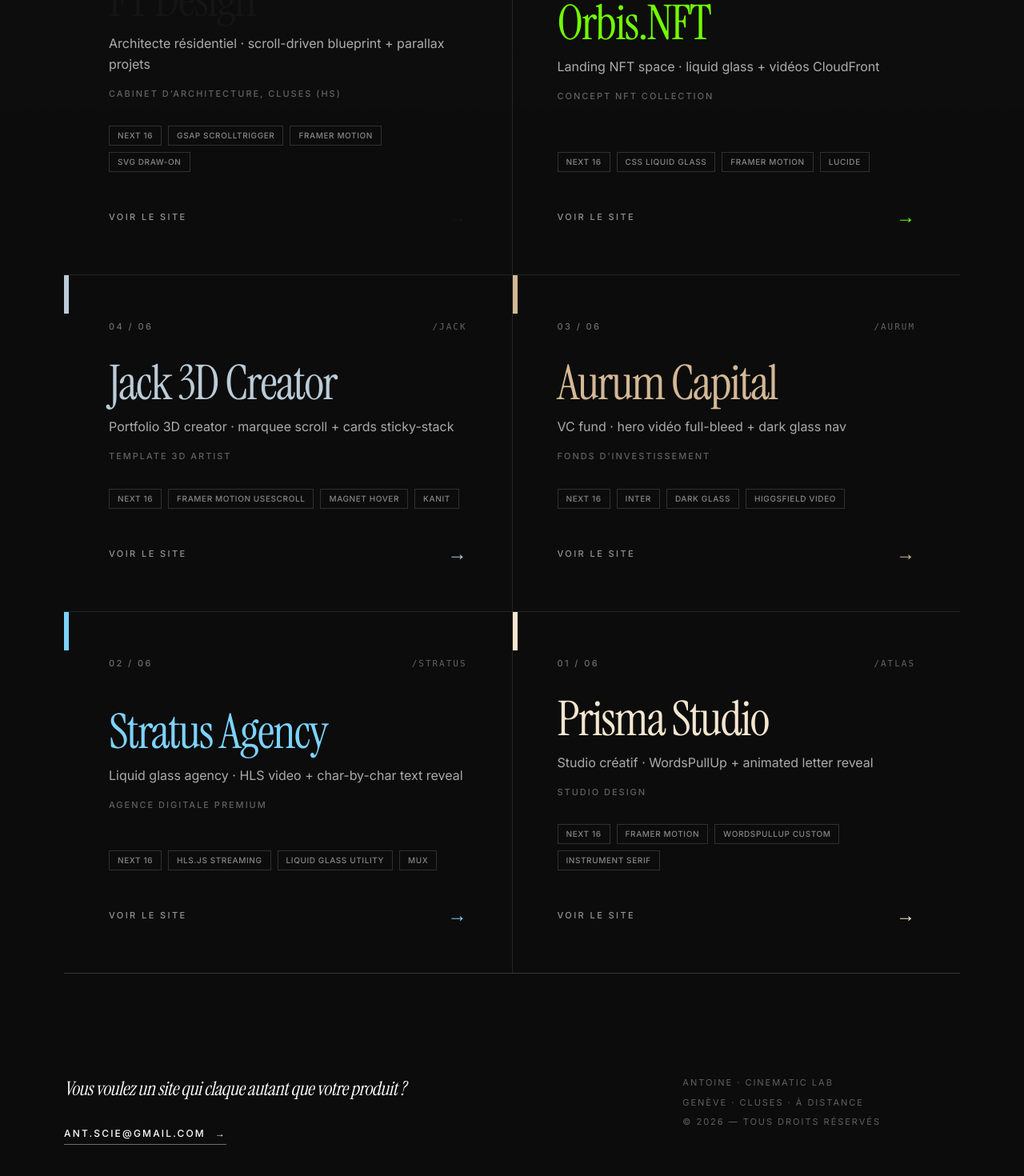
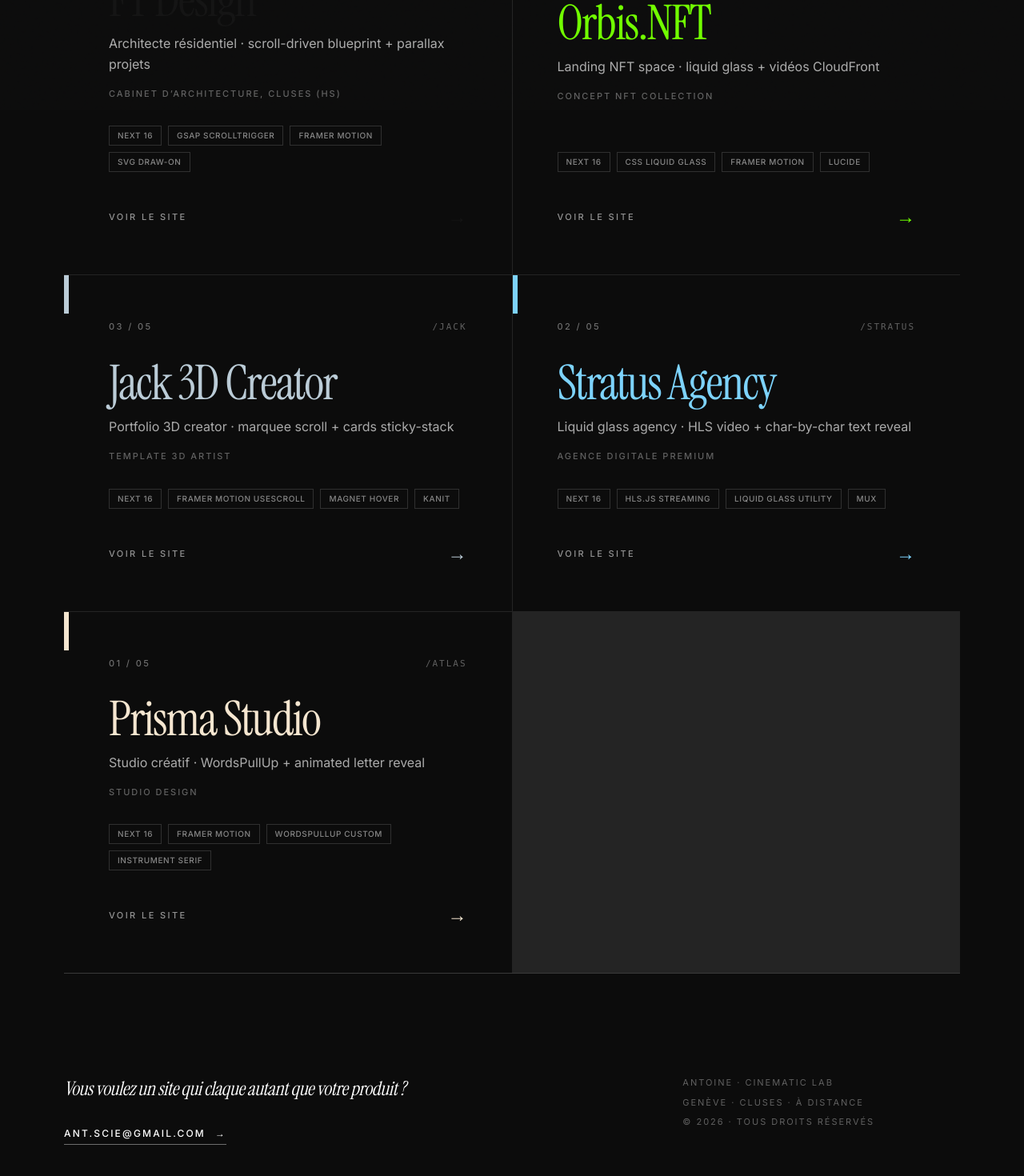
Before and after one commit to HighRix/antoine-cinematic-lab, a Next.js app: page / in a window 1280 px wide. Shown: the part 662-2132 px from the top of the page at 80% size. Built offline with nearby package versions, Linux system fonts and the light colour scheme.

Commit message:
Stratus: fix line-height + strip em dashes; remove Aurum from portfolio

```diff
--- a/app/page.tsx
+++ b/app/page.tsx
@@ -2,7 +2,7 @@
 import Link from 'next/link';
 
 export const metadata: Metadata = {
-  title: 'Antoine — Cinematic Web Design',
+  title: 'Antoine · Cinematic Web Design',
   description:
     'Sites cinematic premium animés au scroll, conçus pour founders et agences qui veulent un site qui claque autant que leur produit.',
 };
@@ -25,7 +25,7 @@
     client: 'Cabinet d’architecture, Cluses (HS)',
     stack: ['Next 16', 'GSAP ScrollTrigger', 'Framer Motion', 'SVG draw-on'],
     accent: '#141414',
-    number: '06',
+    number: '05',
   },
   {
     slug: '/orbis',
@@ -34,7 +34,7 @@
     client: 'Concept NFT collection',
     stack: ['Next 16', 'CSS liquid glass', 'Framer Motion', 'Lucide'],
     accent: '#6FFF00',
-    number: '05',
+    number: '04',
   },
   {
     slug: '/jack',
@@ -43,15 +43,6 @@
     client: 'Template 3D artist',
     stack: ['Next 16', 'Framer Motion useScroll', 'Magnet hover', 'Kanit'],
     accent: '#BBCCD7',
-    number: '04',
-  },
-  {
-    slug: '/aurum',
-    name: 'Aurum Capital',
-    tagline: 'VC fund · hero vidéo full-bleed + dark glass nav',
-    client: 'Fonds d’investissement',
-    stack: ['Next 16', 'Inter', 'Dark glass', 'Higgsfield video'],
-    accent: '#D4B896',
     number: '03',
   },
   {
@@ -195,7 +186,7 @@
           <div className="md:col-span-4 md:col-start-9 flex flex-col gap-2 text-[11px] tracking-[0.18em] uppercase text-white/35">
             <span>Antoine · Cinematic Lab</span>
             <span>Genève · Cluses · à distance</span>
-            <span>© 2026 — tous droits réservés</span>
+            <span>© 2026 · tous droits réservés</span>
           </div>
         </footer>
       </div>
--- a/app/stratus/page.tsx
+++ b/app/stratus/page.tsx
@@ -99,7 +99,7 @@
           </Glass>
         </motion.div>
 
-        <h1 className="text-6xl md:text-7xl lg:text-[5.5rem] font-heading italic leading-[0.8] max-w-3xl mb-8 text-center" style={{ letterSpacing: '-4px' }}>
+        <h1 className="text-6xl md:text-7xl lg:text-[5.5rem] font-heading italic leading-[1.05] max-w-3xl mb-8 text-center" style={{ letterSpacing: '-4px' }}>
           <BlurText text="Websites that get cited by ChatGPT" delay={100} className="justify-center w-full" />
         </h1>
 
@@ -109,8 +109,7 @@
           transition={{ duration: 0.6, delay: 0.8 }}
           className="text-sm md:text-base text-white font-body font-light leading-tight max-w-xl mb-10"
         >
-          Cinematic design meets GEO foundations. Sites built for humans —
-          and for the AI engines that recommend you to them.
+          Cinematic design meets GEO foundations. Sites built for humans, and for the AI engines that recommend you to them.
         </motion.p>
 
         <motion.div
@@ -204,8 +203,7 @@
         <BlurText text="From brief to live in seven days." delay={120} className="justify-center w-full" />
       </h2>
       <p className="text-white/60 font-body font-light text-sm md:text-base text-center max-w-xl mb-8">
-        You bring the brief. I bring the system — cinematic patterns,
-        GEO foundations, async delivery. No meetings marathons. No scope creep.
+        You bring the brief. I bring the system: cinematic patterns, GEO foundations, async delivery. No meetings marathons. No scope creep.
       </p>
       <GlassButton className="rounded-full px-6 py-3 text-sm font-medium" strong>
         Get Started
@@ -230,7 +228,7 @@
 
         <ChessRow
           title="Designed to be remembered."
-          body="Most landing pages forget themselves the moment you scroll away. Cinematic motion gives your brand a fingerprint — the kind that founders and AI engines both repeat back."
+          body="Most landing pages forget themselves the moment you scroll away. Cinematic motion gives your brand a fingerprint, the kind that founders and AI engines both repeat back."
           buttonText="See the work"
           gif="/gifs/feature-finlytic.gif"
           reverse={false}
@@ -412,7 +410,7 @@
       </div>
 
       <div className="mt-32 pt-8 border-t border-white/10 w-full max-w-7xl flex flex-col md:flex-row items-center justify-between gap-4">
-        <div className="text-white/40 text-xs">© 2026 Antoine SCIE — All rights reserved.</div>
+        <div className="text-white/40 text-xs">© 2026 Antoine SCIE. All rights reserved.</div>
         <div className="flex gap-6 text-white/40 text-xs">
           <a href="#" className="hover:text-white transition">Privacy</a>
           <a href="#" className="hover:text-white transition">Terms</a>
```
